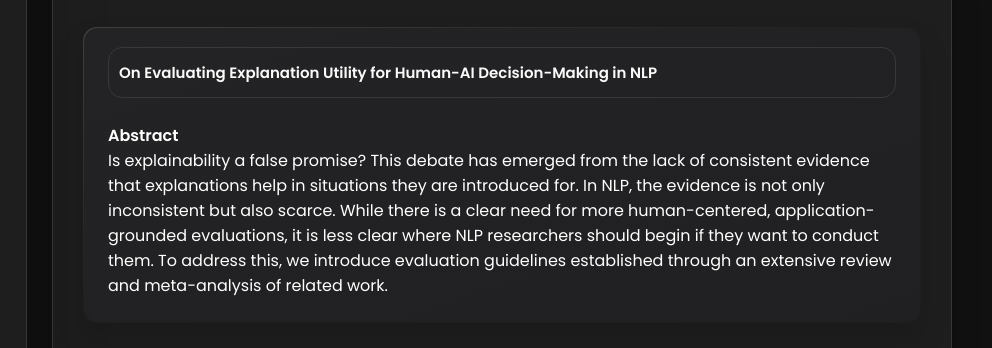
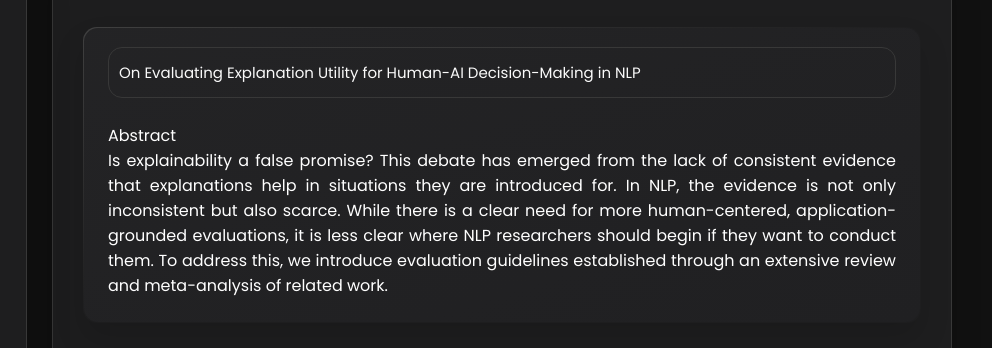
Before and after one commit to fateme-hshm96/fateme-hshm96.github.io, a plain HTML site: page index.html in a window 1280 px wide. Both pictures are taken after a click on the button "Research". Shown: the part 162-510 px from the top of the page, 288-1280 px from the left. Drawn offline with nearby package versions, Linux system fonts and the light colour scheme.

Commit message:
Update index.html

```diff
--- a/index.html
+++ b/index.html
@@ -314,11 +314,14 @@
 
             <li class="skills-item">
               <div class="title-wrapper">
-                <a href="https://fateme-hshm96.github.io/assets/preprints/Human_Centered_Evaluation_of_Explanations.pdf" target="_blank"><p class="pubs_text"> <b> On Evaluating Explanation Utility for Human-AI Decision-Making in NLP </b> </p></a>
-                  </p>
+
+                <a href="https://fateme-hshm96.github.io/assets/preprints/Human_Centered_Evaluation_of_Explanations.pdf" target="_blank">
+                  <p class="pubs_text">  On Evaluating Explanation Utility for Human-AI Decision-Making in NLP </p>
+                </a>
+
               </br>
-                  <p style="color: white;">
-                    <b>Abstract</b>
+                  <p style="color: white; text-align: justify;">
+                    Abstract
                     </br>
                     Is explainability a false promise? This debate has emerged from the lack of consistent evidence that explanations help in situations they are introduced for.
                     In NLP, the evidence is not only inconsistent but also scarce. While there is a clear need for more human-centered, application-grounded evaluations, it is less
```
